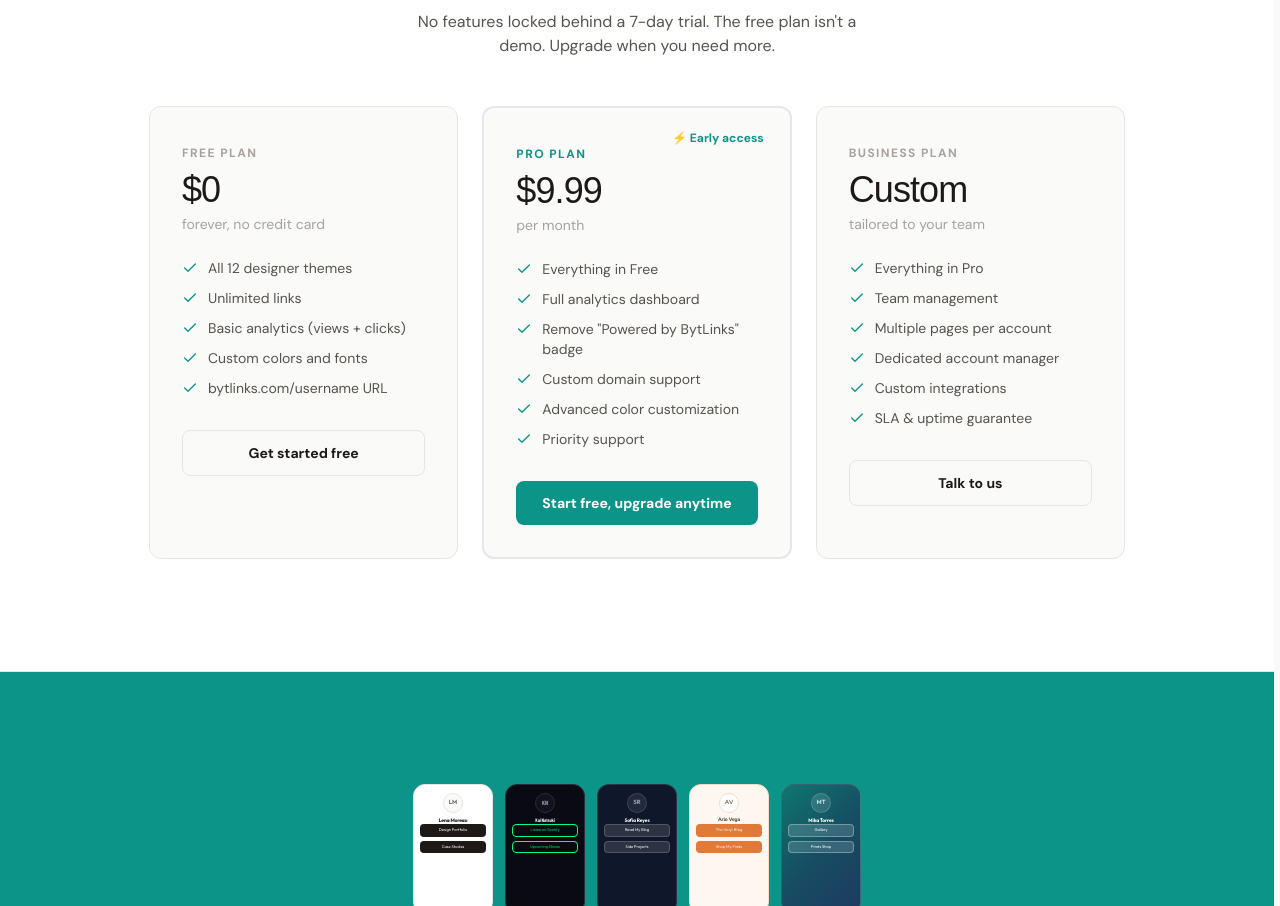
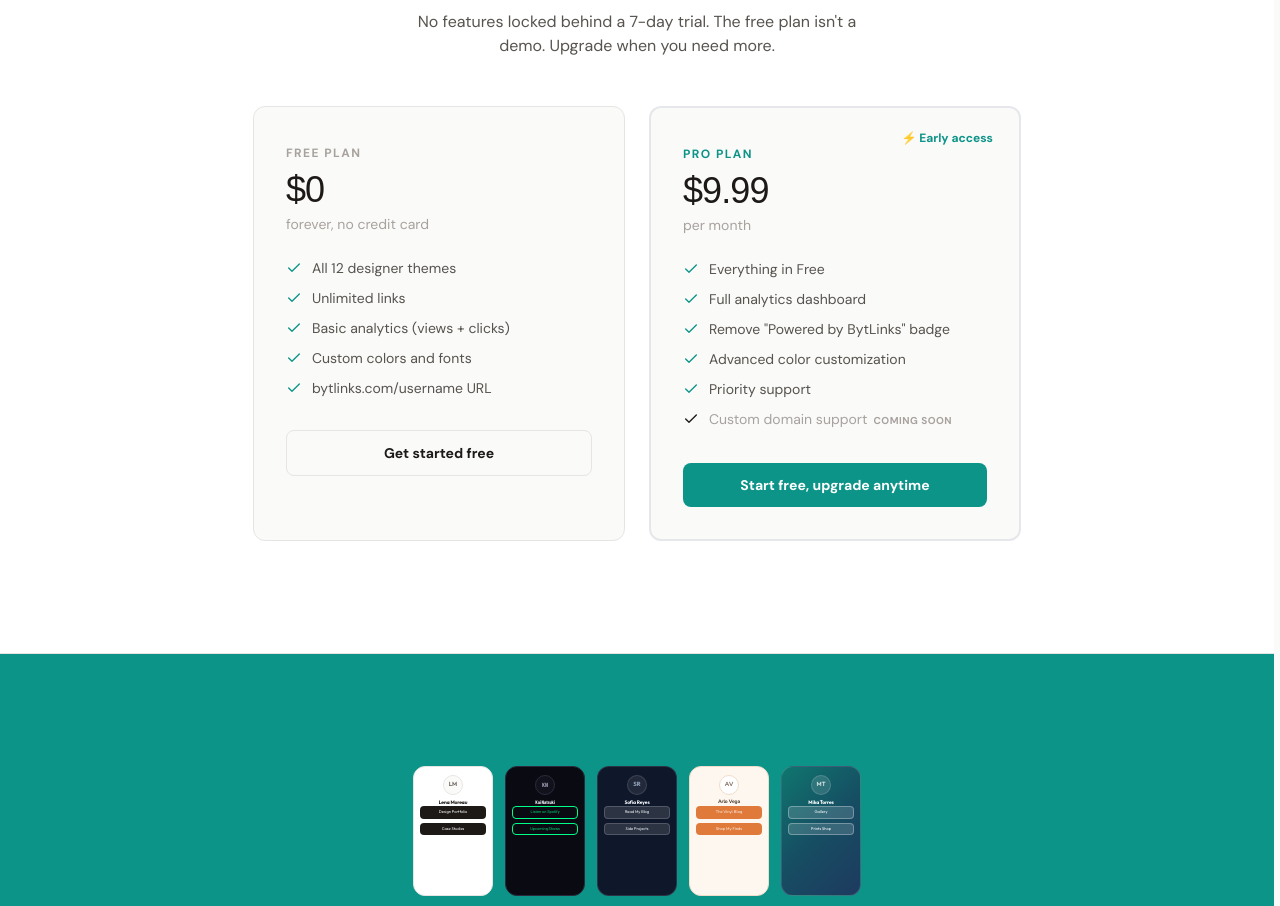
Before and after one commit to MrKindaSorta/bytlinks, a React (Vite) app in the folder apps/web/: page / in a window 1280 px wide. Shown: the part 6497-7403 px from the top of the page. Built offline with nearby package versions, Linux system fonts and the light colour scheme; a web font is replaced by a local one.

Commit message:
Remove Business plan tier and mark custom domains as coming soon
- Remove the Business/Custom pricing tier (not offered)
- Move custom domain support to a "Coming soon" treatment in Pro
- Simplify pricing grid from 3 columns to 2

Co-Authored-By: Claude Opus 4.6 <noreply@anthropic.com>

```diff
--- a/apps/web/src/components/home/PricingSection.tsx
+++ b/apps/web/src/components/home/PricingSection.tsx
@@ -26,18 +26,12 @@ const PRO_FEATURES = [
   'Everything in Free',
   'Full analytics dashboard',
   'Remove "Powered by BytLinks" badge',
-  'Custom domain support',
   'Advanced color customization',
   'Priority support',
 ];
 
-const BUSINESS_FEATURES = [
-  'Everything in Pro',
-  'Team management',
-  'Multiple pages per account',
-  'Dedicated account manager',
-  'Custom integrations',
-  'SLA & uptime guarantee',
+const PRO_COMING_SOON = [
+  'Custom domain support',
 ];
 
 export function PricingSection() {
@@ -66,7 +60,7 @@ export function PricingSection() {
         </motion.div>
 
         <motion.div
-          className="grid grid-cols-1 sm:grid-cols-3 gap-5 sm:gap-6"
+          className="grid grid-cols-1 sm:grid-cols-2 gap-5 sm:gap-6 max-w-3xl mx-auto"
           variants={reduced ? undefined : container}
           initial="hidden"
           whileInView="visible"
@@ -125,6 +119,17 @@ export function PricingSection() {
                   <span className="font-body text-sm text-brand-text-secondary">{f}</span>
                 </li>
               ))}
+              {PRO_COMING_SOON.map((f) => (
+                <li key={f} className="flex items-start gap-2.5">
+                  <Check className="w-4 h-4 text-brand-text-muted/40 mt-0.5 shrink-0" />
+                  <span className="font-body text-sm text-brand-text-muted">
+                    {f}
+                    <span className="ml-1.5 text-[10px] font-semibold uppercase tracking-wider text-brand-accent/70">
+                      Coming soon
+                    </span>
+                  </span>
+                </li>
+              ))}
             </ul>
             <Link
               to="/signup?plan=pro"
@@ -136,33 +141,6 @@ export function PricingSection() {
             </Link>
           </motion.div>
 
-          {/* Business tier */}
-          <motion.div
-            variants={reduced ? undefined : cardVariant}
-            className="p-6 sm:p-8 rounded-xl border border-brand-border bg-brand-bg"
-          >
-            <div className="mb-1">
-              <span className="font-body text-xs font-semibold uppercase tracking-[0.12em] text-brand-text-muted">Business plan</span>
-            </div>
-            <div className="font-display text-4xl font-900 text-brand-text tracking-tight mb-1">Custom</div>
-            <div className="font-body text-sm text-brand-text-muted mb-6">tailored to your team</div>
-            <ul className="space-y-2.5 mb-8">
-              {BUSINESS_FEATURES.map((f) => (
-                <li key={f} className="flex items-start gap-2.5">
-                  <Check className="w-4 h-4 text-brand-accent mt-0.5 shrink-0" />
-                  <span className="font-body text-sm text-brand-text-secondary">{f}</span>
-                </li>
-              ))}
-            </ul>
-            <a
-              href="mailto:hello@bytlinks.com"
-              className="block w-full text-center font-body text-sm font-semibold py-3 rounded-lg
-                         border border-brand-border text-brand-text
-                         transition-all duration-150 hover:border-brand-accent/50 hover:bg-brand-surface"
-            >
-              Talk to us
-            </a>
-          </motion.div>
         </motion.div>
       </div>
     </section>
```
